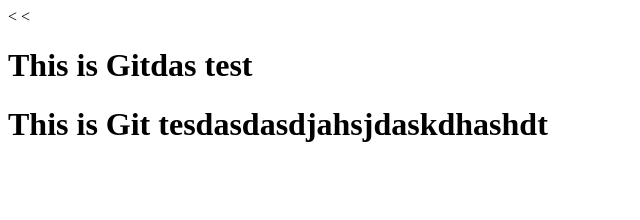
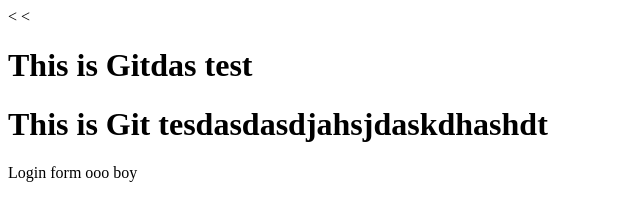
Before and after one commit to mahiich/gitTestRepository, a plain HTML site: page index.html in a window 1280 px wide. Shown: the whole page, without its empty margins (0-640 px from the left). Drawn offline with Linux system fonts and the light colour scheme.

Commit message:
login form

```diff
--- a/index.html
+++ b/index.html
@@ -8,6 +8,10 @@
     <<div class="mydiv">
         <h1>This is Gitdas test</h1>
         <h1>This is Git tesdasdasdjahsjdaskdhashdt</h1>
+
+
+
+        Login form ooo boy
     </div>
   </body>
 </html>
```
